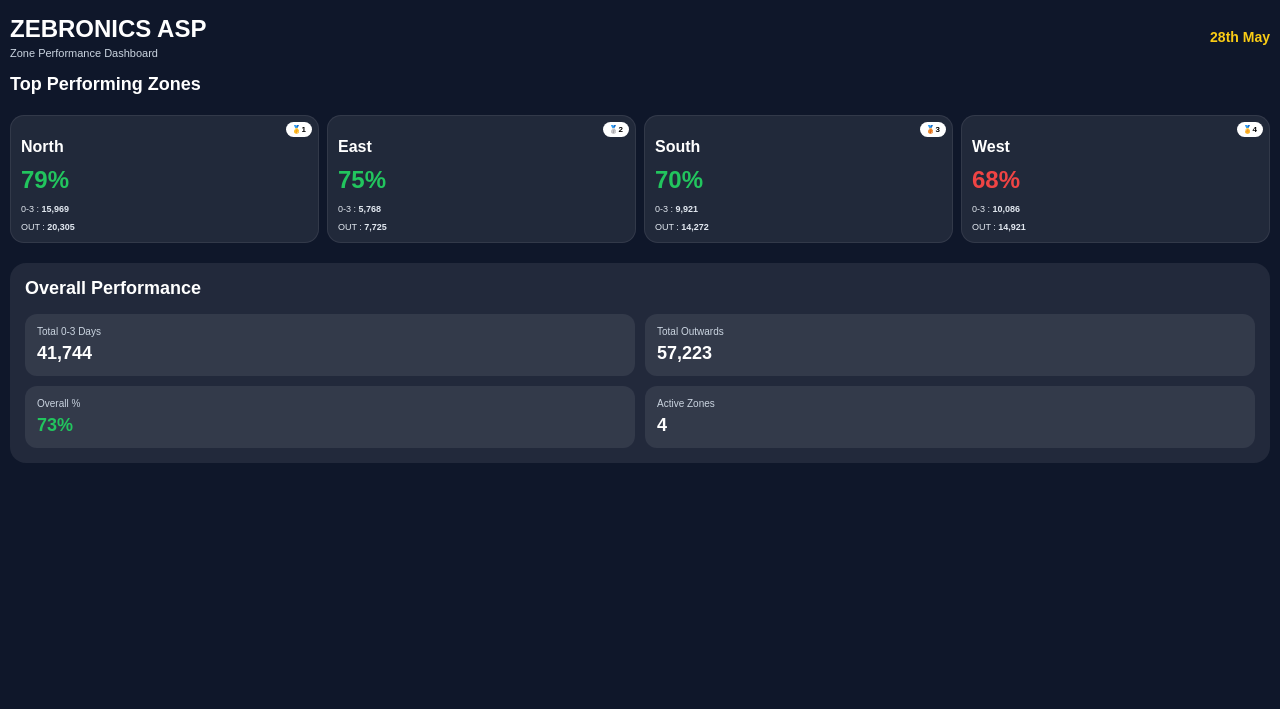
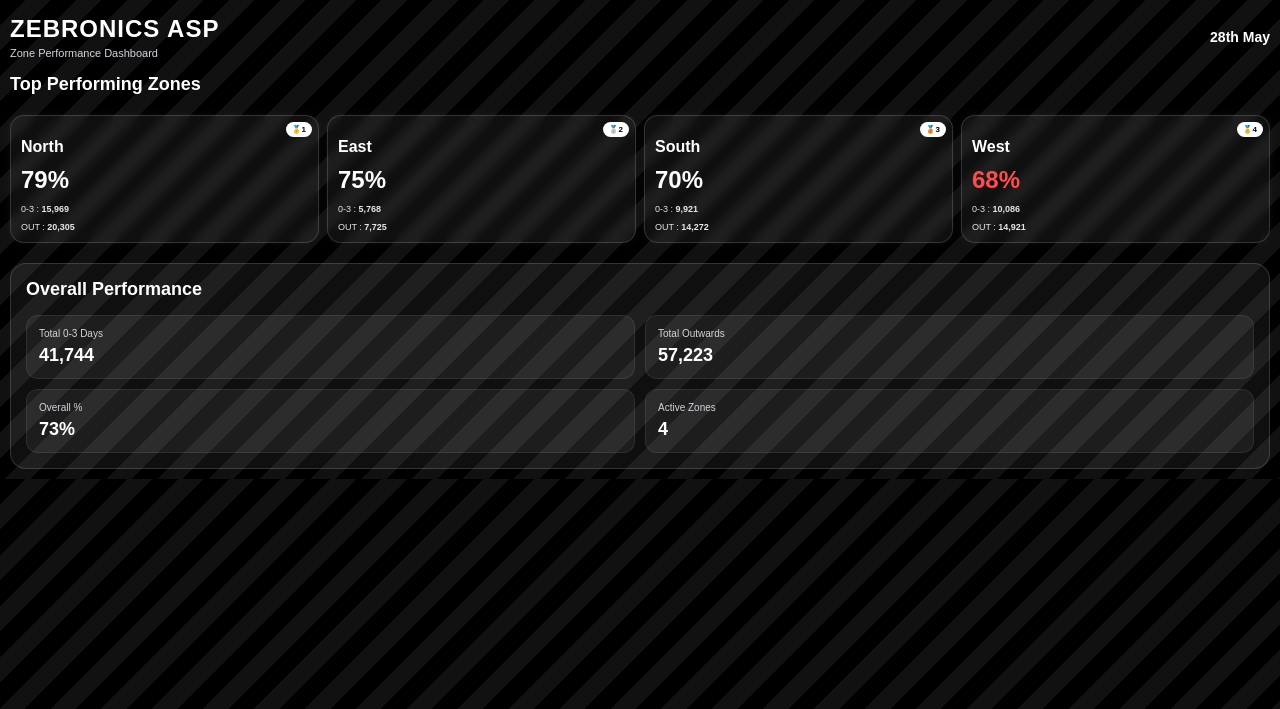
Before and after one commit to sudhakar96536-droid/asp, a Flask app: page / in a window 1280 px wide. Shown: the top 709 px of the page. Run offline with Flask 3, Linux system fonts and the light colour scheme.

Commit message:
Update index.html

```diff
--- a/templates/index.html
+++ b/templates/index.html
@@ -16,8 +16,19 @@
     font-family:Arial,sans-serif;
 }
 
+/* ZEBRONICS STYLE BACKGROUND */
+
 body{
-    background:#0f172a;
+
+    background:
+    repeating-linear-gradient(
+        135deg,
+        #000 0px,
+        #000 18px,
+        #111 18px,
+        #111 36px
+    );
+
     color:white;
     overflow-x:hidden;
 }
@@ -39,11 +50,12 @@
 .header h1{
     font-size:24px;
     font-weight:bold;
+    letter-spacing:1px;
 }
 
 .header p{
     font-size:11px;
-    color:#cbd5e1;
+    color:#d1d5db;
     margin-top:4px;
 }
 
@@ -52,7 +64,7 @@
 .current-date{
     font-size:14px;
     font-weight:bold;
-    color:#facc15;
+    color:white;
 }
 
 /* TITLE */
@@ -72,14 +84,25 @@
     padding:10px;
 }
 
-/* CARD */
+/* ZONE CARD */
 
 .zone-card{
-    background:rgba(255,255,255,0.08);
+
+    background:rgba(255,255,255,0.06);
+
+    border:1px solid rgba(255,255,255,0.15);
+
     border-radius:14px;
+
     padding:10px;
+
     position:relative;
-    border:1px solid rgba(255,255,255,0.08);
+
+    backdrop-filter:blur(5px);
+
+    box-shadow:
+    0 0 10px rgba(255,255,255,0.05);
+
 }
 
 /* RANK */
@@ -121,16 +144,23 @@
 .stat-line{
     margin-top:8px;
     font-size:9px;
-    color:#e2e8f0;
+    color:#e5e7eb;
 }
 
 /* SUMMARY */
 
 .summary{
+
     margin:10px;
-    background:rgba(255,255,255,0.08);
+
+    background:rgba(255,255,255,0.06);
+
+    border:1px solid rgba(255,255,255,0.15);
+
     border-radius:16px;
+
     padding:15px;
+
 }
 
 .summary h2{
@@ -145,14 +175,15 @@
 }
 
 .box{
-    background:rgba(255,255,255,0.08);
+    background:rgba(255,255,255,0.06);
     padding:12px;
     border-radius:12px;
+    border:1px solid rgba(255,255,255,0.08);
 }
 
 .box-title{
     font-size:10px;
-    color:#cbd5e1;
+    color:#d1d5db;
 }
 
 .box-value{
@@ -178,7 +209,7 @@
     }
 
     .current-date{
-        font-size:12px;
+        font-size:11px;
     }
 
 }
@@ -221,7 +252,7 @@
 
 </div>
 
-<!-- ZONES -->
+<!-- ZONE CARDS -->
 
 <div class="zone-container" id="zoneContainer">
 
@@ -369,9 +400,9 @@
 
         parseInt(details.Percentage) < 70
 
-        ? "#ef4444"
+        ? "#ff4d4d"
 
-        : "#22c55e";
+        : "#ffffff";
 
         container.innerHTML += `
 
@@ -439,12 +470,12 @@
 
     if(parseInt(data.Grand_Total.Percentage) < 70){
 
-        overall.style.color = "#ef4444";
+        overall.style.color = "#ff4d4d";
 
     }
     else{
 
-        overall.style.color = "#22c55e";
+        overall.style.color = "#ffffff";
 
     }
 
```
